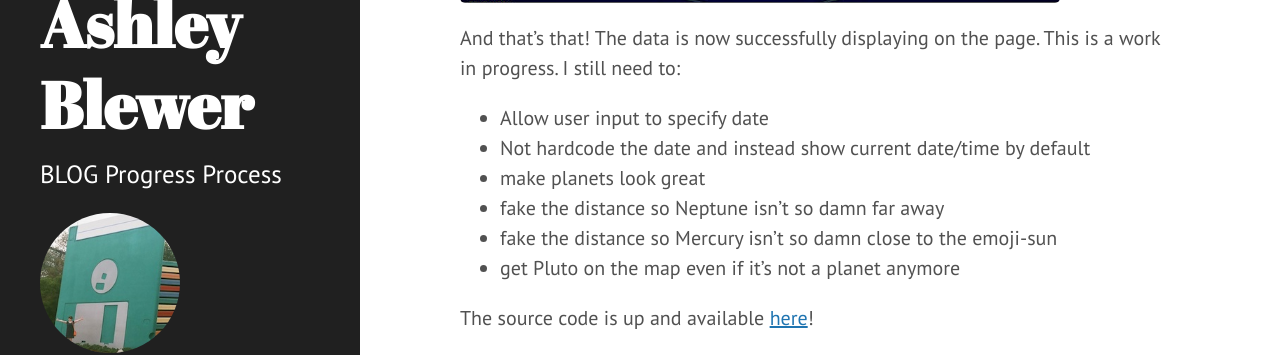
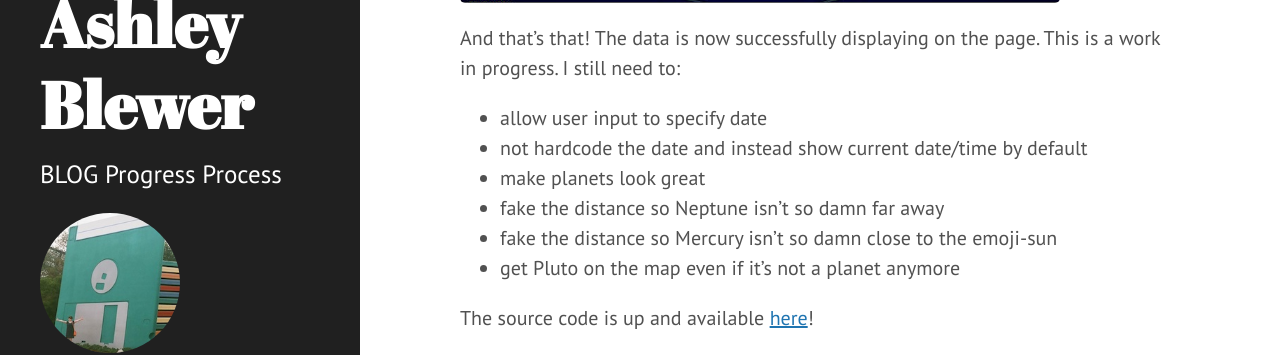
Before and after one commit to ablwr/ablwr.github.io, a Jekyll site: the page built from _posts/2018-05-05-mapping-the-planets.md, in a window 1280 px wide and 900 px high, scrolled down 2702 px. Shown: the part 407-762 px from the top of the window. Built offline with Jekyll 4.4.1, drawn with Linux system fonts in a browser that asks for light colours.

Commit message:
update last two

```diff
--- a/_posts/2018-05-05-mapping-the-planets.md
+++ b/_posts/2018-05-05-mapping-the-planets.md
@@ -44,8 +44,8 @@ Comparing this to [The Planets Today](http://www.theplanetstoday.com/)...
 
 And that's that! The data is now successfully displaying on the page. This is a work in progress. I still need to:
 
-- Allow user input to specify date
-- Not hardcode the date and instead show current date/time by default
+- allow user input to specify date
+- not hardcode the date and instead show current date/time by default
 - make planets look great
 - fake the distance so Neptune isn't so damn far away
 - fake the distance so Mercury isn't so damn close to the emoji-sun
```
